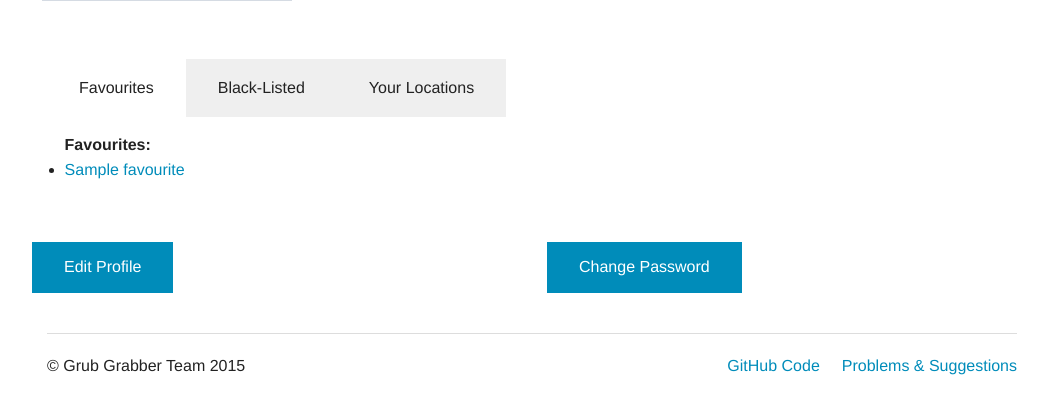
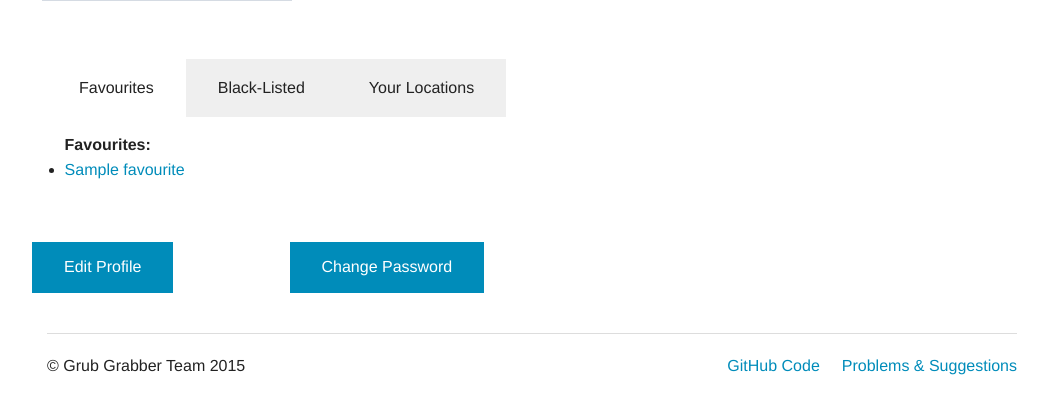
Before and after one commit to isaac-jordan/GrubGrabber, a Django app: template grubgrabber/templates/profile.html in a window 1280 px wide. Shown: the part 338-752 px from the top of the page, without its empty margins (108-1156 px from the left). Run offline with Django 3.2, Linux system fonts and the light colour scheme; tables that the repository leaves empty hold one stand-in row (values such as "Sample post"); the template is opened without the code that fills it: values that come from a table or form of the project are taken from there, most other values are stand-ins (such as "Sample title", 1, 10 or a date in 2020); grey boxes marked "Sample" are stand-in pictures; some libraries are stand-ins or nearby versions.

Commit message:
small bug in profile fixed

```diff
--- a/grubgrabber/templates/profile.html
+++ b/grubgrabber/templates/profile.html
@@ -76,12 +76,12 @@
             </div></div>
 
             <div class="row">
-                <div class="large-6 columns">
+                <div class="large-3 columns">
                     <form action="{% url 'register_profile' %}">
                         <input class="button" type="submit" value="Edit Profile">
                     </form>
                 </div>
-                <div class="large-6 columns">
+                <div class="large-9 columns">
                     <form action="{% url 'auth_password_change' %}">
                         <input class="button" type="submit" value="Change Password">
                     </form>
```
